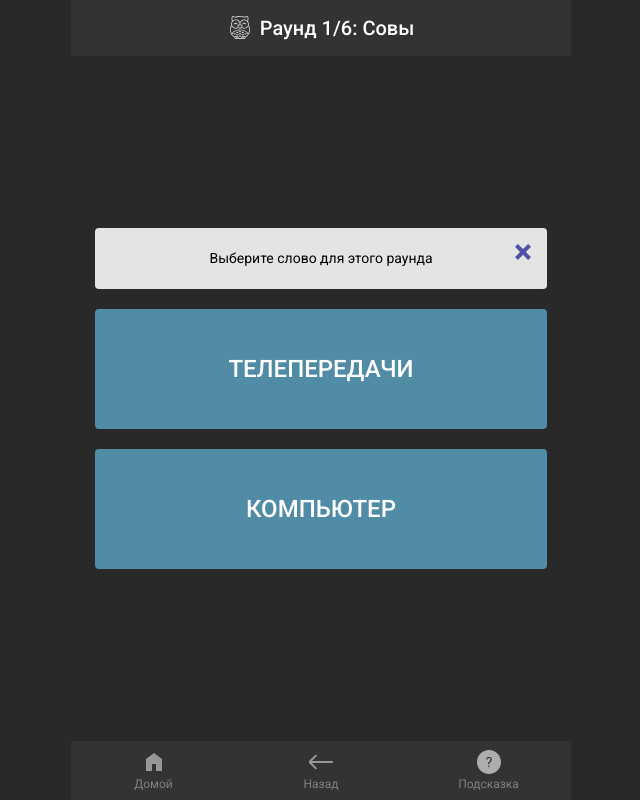
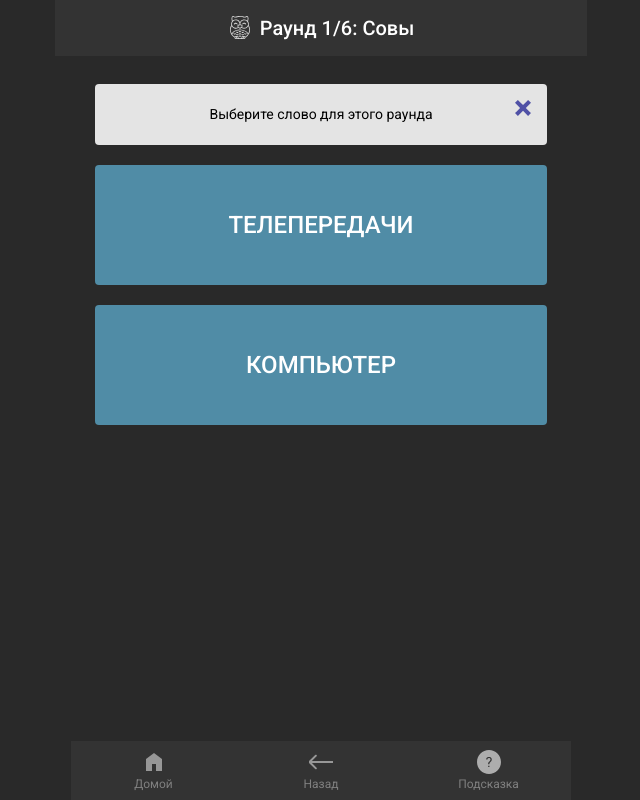
Before and after one commit to katie-soft/word-game, a React (Vite) app: page /word-game/start in a window 1280 px wide. Shown: the whole page, without its empty margins (319-959 px from the left). Built offline with nearby package versions, Linux system fonts and the light colour scheme.

Commit message:
fix: minor changes in layout

```diff
--- a/src/components/Layout/Layout.module.css
+++ b/src/components/Layout/Layout.module.css
@@ -1,8 +1,6 @@
 .layout {
   width: 100vw;
   max-width: var(--max-width);
-  height: 100vh;
-  display: flex;
-  flex-direction: column;
-  justify-content: space-between;
+  padding: 60px 0;
+  position: relative;
 }
--- a/src/components/Navigation/Navigation.module.css
+++ b/src/components/Navigation/Navigation.module.css
@@ -3,5 +3,8 @@
   display: flex;
   justify-content: space-between;
   padding: 8px 0;
+  position: fixed;
+  bottom: 0;
   width: 100%;
+  max-width: var(--max-width);
 }
--- a/src/components/PageContentWrapper/PageContentWrapper.module.css
+++ b/src/components/PageContentWrapper/PageContentWrapper.module.css
@@ -7,9 +7,5 @@
 }
 
 .offset_top_large {
-  padding-top: 84px;
-}
-
-.offset_top_medium {
   padding-top: 64px;
 }
--- a/src/components/RoundLabel/RoundLabel.module.css
+++ b/src/components/RoundLabel/RoundLabel.module.css
@@ -3,6 +3,12 @@
   justify-content: center;
   background-color: var(--nav-color);
   padding: 16px;
+  position: fixed;
+  top: 0;
+  left: 0;
+  right: 0;
+  max-width: var(--max-width);
+  margin: 0 auto;
 }
 
 .round:has(.score) {
--- a/src/components/WordCheckbox/WordCheckbox.module.css
+++ b/src/components/WordCheckbox/WordCheckbox.module.css
@@ -1,6 +1,6 @@
 .wrapper {
-  width: 20px;
-  height: 20px;
+  width: 25px;
+  height: 25px;
   margin: 0;
   cursor: pointer;
   position: relative;
@@ -9,17 +9,21 @@
 .checkbox {
   opacity: 0;
   cursor: pointer;
+  width: 25px;
+  height: 25px;
 }
 
 .checkmark::after {
   position: absolute;
   top: 0;
   left: 0;
-  width: 20px;
-  height: 20px;
-  content: url('../../assets/empty.svg');
+  width: 25px;
+  height: 25px;
+  content: '';
+  background-image: url('../../assets/empty.svg');
+  background-size: 120%;
 }
 
 .wrapper:has(.checkbox:checked) .checkmark::after {
-  content: url('../../assets/check.svg');
+  background-image: url('../../assets/check.svg');
 }
--- a/src/components/WordInput/WordInput.module.css
+++ b/src/components/WordInput/WordInput.module.css
@@ -9,7 +9,8 @@
   align-items: center;
   border: 1px solid var(--border-color);
   border-radius: var(--border-radius);
-  padding: 12px 16px;
+  padding: 6px 16px;
+  min-height: 24px;
 }
 
 .input {
@@ -19,10 +20,13 @@
   width: 100%;
   height: 100%;
   color: #FFFFFF;
+  padding: 0;
+  font-family: var(--font);
+  font-size: 16px;
 }
 
 .input:read-only {
-  cursor:not-allowed;
+  cursor: not-allowed;
 }
 
 .crossed .input {
--- a/src/index.css
+++ b/src/index.css
@@ -2,8 +2,8 @@
 
 body {
   margin: 0;
-  height: 100vh;
   background-color: var(--background-color);
+  box-sizing: border-box;
 }
 
 #root {
--- a/src/pages/InputPage/InputPage.tsx
+++ b/src/pages/InputPage/InputPage.tsx
@@ -63,7 +63,7 @@ function InputPage() {
 	return (
 		<Layout>
 			<RoundLabel></RoundLabel>
-			<Wrapper>
+			<Wrapper hasTopOffset>
 				<Hint isVisible={hintIsOpen}
 					close={() => setHintIsOpen(false)}>Введите код слова, которое выбрал ведущий игрок</Hint>
 				<CodeInput value={wordId} onChange={setWordCode}></CodeInput>
--- a/src/pages/RoundResultsPage/RoundResults.tsx
+++ b/src/pages/RoundResultsPage/RoundResults.tsx
@@ -37,7 +37,7 @@ function RoundResultsPage() {
 	};
 
 	return (<Layout>
-		<Wrapper hasTopOffset>
+		<Wrapper>
 			<PageTitle>Раунд {currentRoundNumber}/6 окончен</PageTitle>
 			<p className={styles.result}>Ваш счет в этом раунде: {roundScore}</p>
 			{!isGameEnd() && <>
```
Also changed, not shown: src/assets/check.svg, src/assets/empty.svg.
